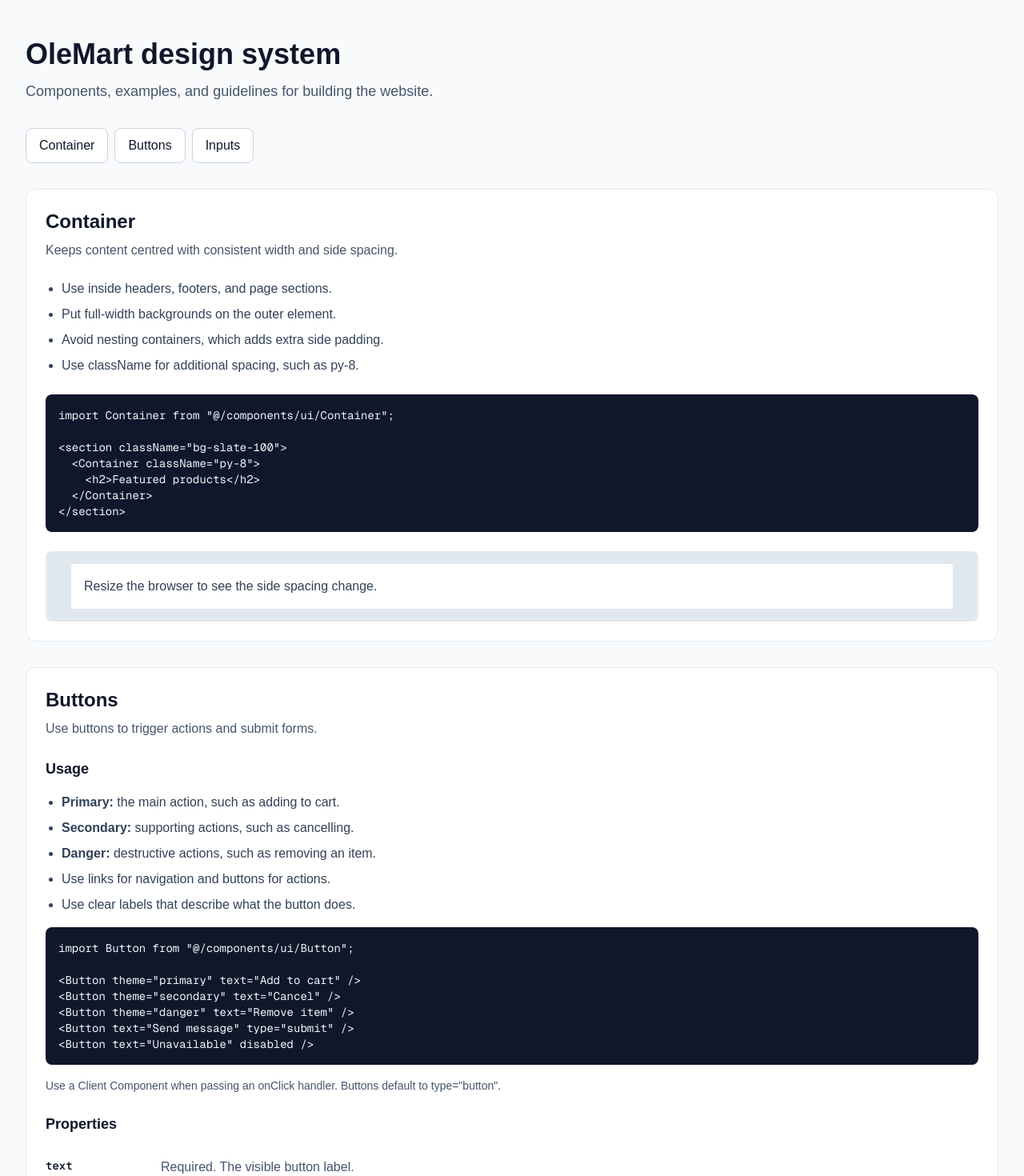
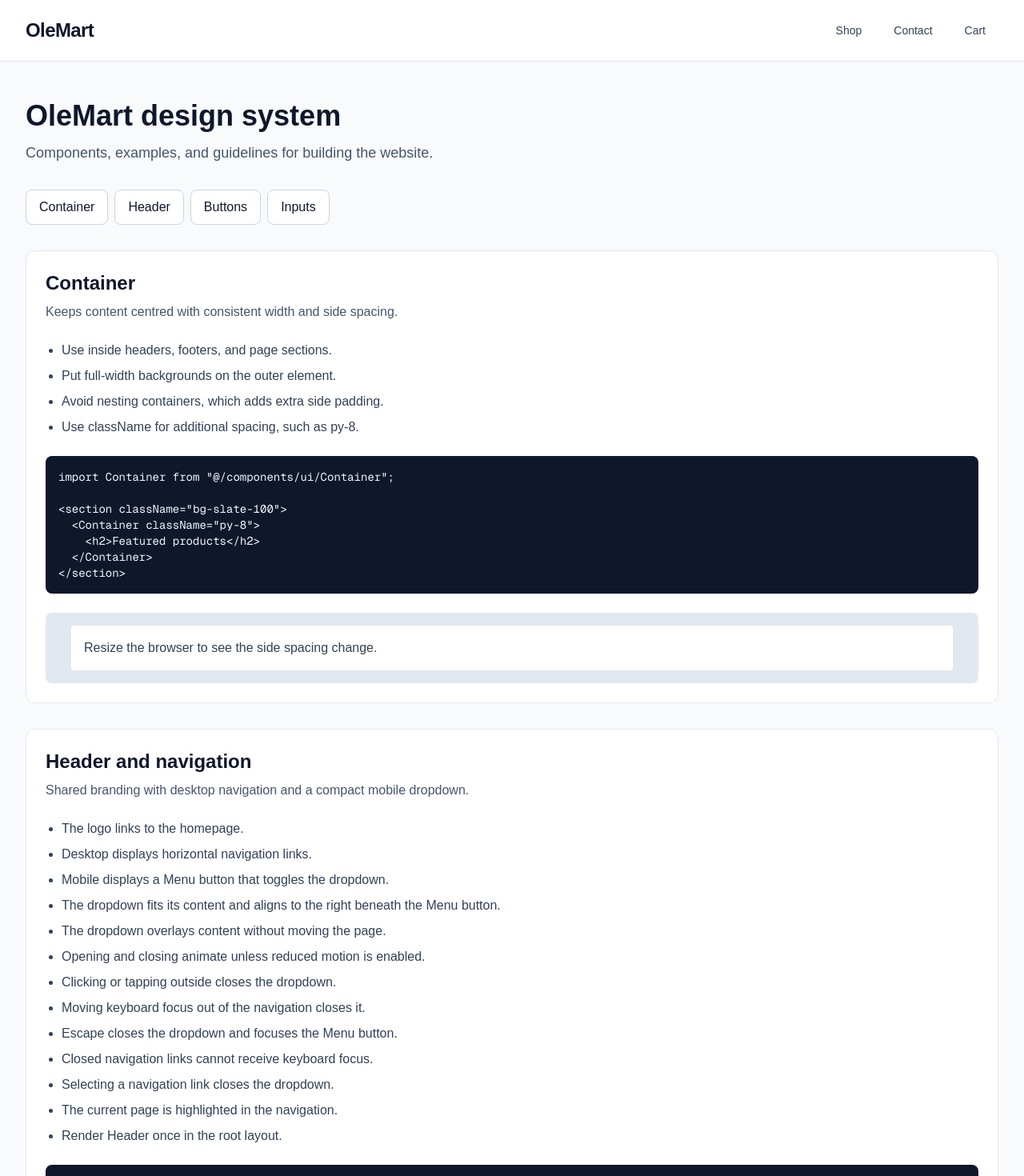
Before and after one commit to OleKoderNo/olemart, a Next.js app: page /design-system in a window 1280 px wide. Shown: the top 1470 px of the page at 80% size. Built offline with nearby package versions, Linux system fonts and the light colour scheme.

Commit message:
feat: add responsive header with compact animated mobile navigation

```diff
--- a/src/app/layout.tsx
+++ b/src/app/layout.tsx
@@ -1,6 +1,7 @@
 import type { Metadata } from "next";
 import { Geist, Geist_Mono } from "next/font/google";
 import "./globals.css";
+import Header from "@/components/layout/Header";
 
 const geistSans = Geist({
   variable: "--font-geist-sans",
@@ -23,7 +24,10 @@ export default function RootLayout({ children }: LayoutProps<"/">) {
       lang="en"
       className={`${geistSans.variable} ${geistMono.variable} h-full antialiased`}
     >
-      <body className="min-h-full flex flex-col">{children}</body>
+      <body className="min-h-full flex flex-col">
+        <Header />
+        {children}
+      </body>
     </html>
   );
 }
--- /dev/null
+++ b/src/components/design-system/header/HeaderDocumentation.tsx
@@ -0,0 +1,45 @@
+import CodeExample from "@/components/design-system/CodeExample";
+import GuidelineSection from "@/components/design-system/GuidelineSection";
+
+export default function HeaderDocumentation() {
+  return (
+    <GuidelineSection
+      id="header"
+      title="Header and navigation"
+      description="Shared branding with desktop navigation and a compact mobile dropdown."
+    >
+      <ul className="list-disc space-y-2 pl-5 text-slate-700">
+        <li>The logo links to the homepage.</li>
+        <li>Desktop displays horizontal navigation links.</li>
+        <li>Mobile displays a Menu button that toggles the dropdown.</li>
+        <li>
+          The dropdown fits its content and aligns to the right beneath the Menu
+          button.
+        </li>
+        <li>The dropdown overlays content without moving the page.</li>
+        <li>Opening and closing animate unless reduced motion is enabled.</li>
+        <li>Clicking or tapping outside closes the dropdown.</li>
+        <li>Moving keyboard focus out of the navigation closes it.</li>
+        <li>Escape closes the dropdown and focuses the Menu button.</li>
+        <li>Closed navigation links cannot receive keyboard focus.</li>
+        <li>Selecting a navigation link closes the dropdown.</li>
+        <li>The current page is highlighted in the navigation.</li>
+        <li>Render Header once in the root layout.</li>
+      </ul>
+
+      <CodeExample
+        code={`import Header from "@/components/layout/Header";
+
+// Inside the existing body:
+<Header />
+{children}`}
+      />
+
+      <p className="text-sm text-slate-600">
+        The header above is the live example. Resize the browser to compare
+        mobile and desktop navigation. Use Tab to check focus, Enter to activate
+        links, and Escape to close the mobile dropdown.
+      </p>
+    </GuidelineSection>
+  );
+}
--- a/src/components/design-system/sections.ts
+++ b/src/components/design-system/sections.ts
@@ -1,5 +1,6 @@
 import ButtonDocumentation from "./buttons/ButtonDocumentation";
 import ContainerDocumentation from "./container/ContainerDocumentation";
+import HeaderDocumentation from "./header/HeaderDocumentation";
 import InputDocumentation from "./inputs/InputDocumentation";
 
 export const designSystemSections = [
@@ -7,6 +8,11 @@ export const designSystemSections = [
     id: "container",
     title: "Container",
     component: ContainerDocumentation,
+  },
+  {
+    id: "header",
+    title: "Header",
+    component: HeaderDocumentation,
   },
   {
     id: "buttons",
--- /dev/null
+++ b/src/components/layout/Header.tsx
@@ -0,0 +1,14 @@
+import Container from "@/components/ui/Container";
+import Logo from "./Logo";
+import Navbar from "./Navbar";
+
+export default function Header() {
+  return (
+    <header className="relative z-50 border-b border-slate-200 bg-white">
+      <Container className="flex items-center justify-between gap-4 py-4">
+        <Logo />
+        <Navbar />
+      </Container>
+    </header>
+  );
+}
--- /dev/null
+++ b/src/components/layout/Logo.tsx
@@ -0,0 +1,13 @@
+import Link from "next/link";
+
+export default function Logo() {
+  return (
+    <Link
+      href="/"
+      aria-label="OleMart home"
+      className="rounded-sm text-2xl font-bold tracking-tight text-slate-900 focus-visible:outline-2 focus-visible:outline-offset-4 focus-visible:outline-slate-900"
+    >
+      OleMart
+    </Link>
+  );
+}
--- /dev/null
+++ b/src/components/layout/MobileMenu.tsx
@@ -0,0 +1,36 @@
+import clsx from "clsx";
+import NavLinks from "./NavLinks";
+
+type MobileMenuProps = {
+  isOpen: boolean;
+  pathname: string;
+  onClose: () => void;
+};
+
+export default function MobileMenu({
+  isOpen,
+  pathname,
+  onClose,
+}: MobileMenuProps) {
+  return (
+    <div
+      id="mobile-navigation"
+      inert={!isOpen}
+      aria-hidden={!isOpen}
+      className={clsx(
+        "absolute right-0 top-full z-50 mt-2 grid w-max min-w-full md:hidden",
+        "transition-[grid-template-rows,opacity] duration-200 ease-in-out",
+        "motion-reduce:transition-none",
+        isOpen
+          ? "grid-rows-[1fr] opacity-100"
+          : "pointer-events-none grid-rows-[0fr] opacity-0",
+      )}
+    >
+      <div className="min-h-0 overflow-hidden">
+        <div className="rounded-lg border border-slate-200 bg-white p-2">
+          <NavLinks pathname={pathname} onNavigate={onClose} className="grid" />
+        </div>
+      </div>
+    </div>
+  );
+}
--- /dev/null
+++ b/src/components/layout/NavLinks.tsx
@@ -0,0 +1,45 @@
+import Link from "next/link";
+import clsx from "clsx";
+
+type NavLinksProps = {
+  pathname: string;
+  onNavigate?: () => void;
+  className?: string;
+};
+
+const links = [
+  { href: "/", text: "Shop" },
+  { href: "/contact", text: "Contact" },
+  { href: "/cart", text: "Cart" },
+];
+
+export default function NavLinks({
+  pathname,
+  onNavigate,
+  className,
+}: NavLinksProps) {
+  return (
+    <ul className={clsx("gap-2", className)}>
+      {links.map(({ href, text }) => (
+        <li key={href}>
+          <Link
+            href={href}
+            onClick={onNavigate}
+            aria-current={pathname === href ? "page" : undefined}
+            className={clsx(
+              "flex min-h-11 items-center justify-center rounded-lg px-4 py-3 text-center",
+              "text-sm font-medium",
+              "focus-visible:outline-2 focus-visible:outline-offset-2",
+              "focus-visible:outline-slate-900",
+              pathname === href
+                ? "bg-slate-900 text-white"
+                : "text-slate-700 hover:bg-slate-100",
+            )}
+          >
+            {text}
+          </Link>
+        </li>
+      ))}
+    </ul>
+  );
+}
--- /dev/null
+++ b/src/components/layout/Navbar.tsx
@@ -0,0 +1,69 @@
+"use client";
+
+import { useEffect, useRef, useState } from "react";
+import { usePathname } from "next/navigation";
+import Button from "@/components/ui/Button";
+import MobileMenu from "./MobileMenu";
+import NavLinks from "./NavLinks";
+
+export default function Navbar() {
+  const pathname = usePathname();
+  const [isOpen, setIsOpen] = useState(false);
+  const navRef = useRef<HTMLElement>(null);
+
+  function closeMenu() {
+    setIsOpen(false);
+  }
+
+  useEffect(() => {
+    if (!isOpen) return;
+
+    function handleOutsideClick(event: PointerEvent) {
+      const target = event.target;
+
+      if (target instanceof Node && !navRef.current?.contains(target)) {
+        setIsOpen(false);
+      }
+    }
+
+    document.addEventListener("pointerdown", handleOutsideClick);
+
+    return () => {
+      document.removeEventListener("pointerdown", handleOutsideClick);
+    };
+  }, [isOpen]);
+
+  return (
+    <nav
+      ref={navRef}
+      aria-label="Main navigation"
+      className="relative"
+      onBlur={(event) => {
+        if (!event.currentTarget.contains(event.relatedTarget)) {
+          closeMenu();
+        }
+      }}
+      onKeyDown={(event) => {
+        if (event.key === "Escape" && isOpen) {
+          event.preventDefault();
+          closeMenu();
+
+          navRef.current?.querySelector<HTMLButtonElement>("button")?.focus();
+        }
+      }}
+    >
+      <NavLinks pathname={pathname} className="hidden items-center md:flex" />
+
+      <Button
+        theme="secondary"
+        text={isOpen ? "Close menu" : "Menu"}
+        aria-expanded={isOpen}
+        aria-controls="mobile-navigation"
+        onClick={() => setIsOpen((open) => !open)}
+        className="min-w-32 md:hidden"
+      />
+
+      <MobileMenu isOpen={isOpen} pathname={pathname} onClose={closeMenu} />
+    </nav>
+  );
+}
```
